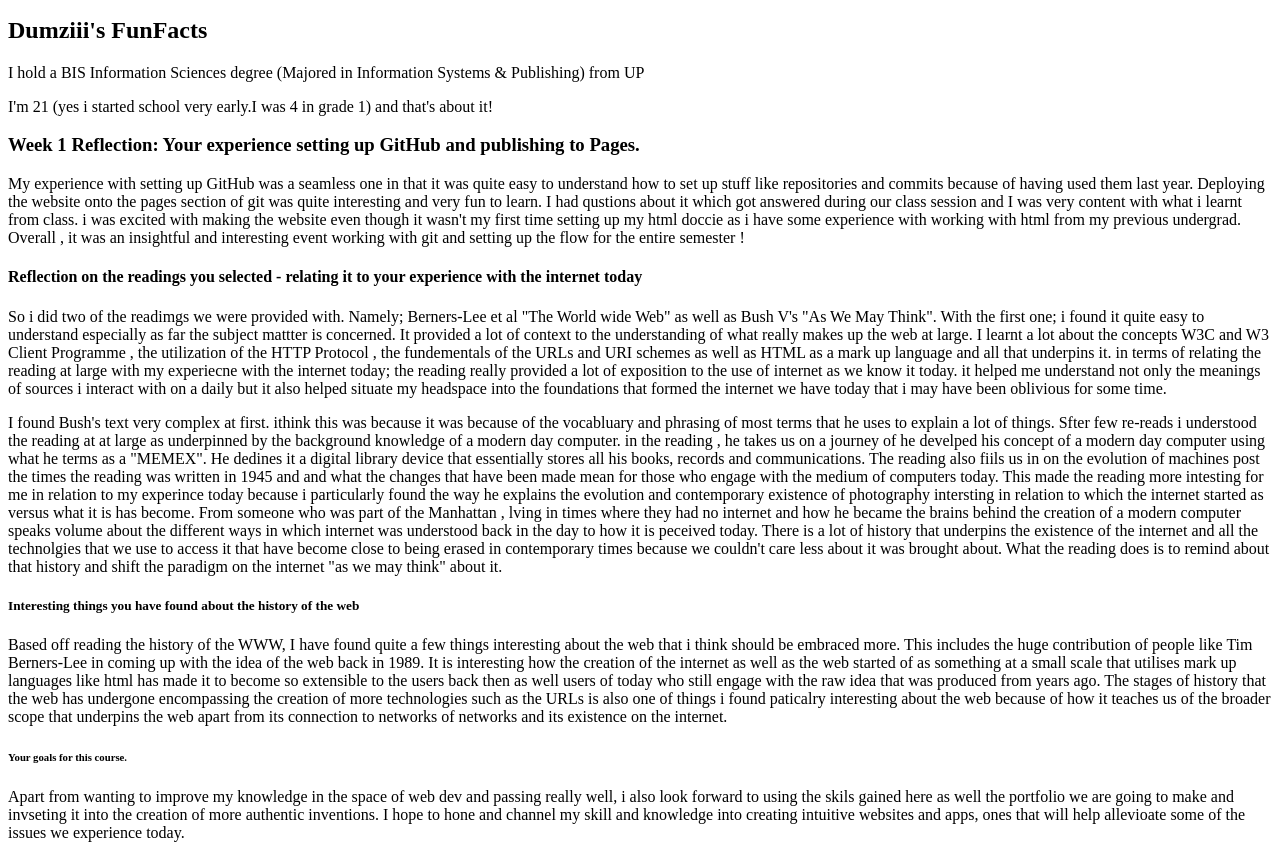
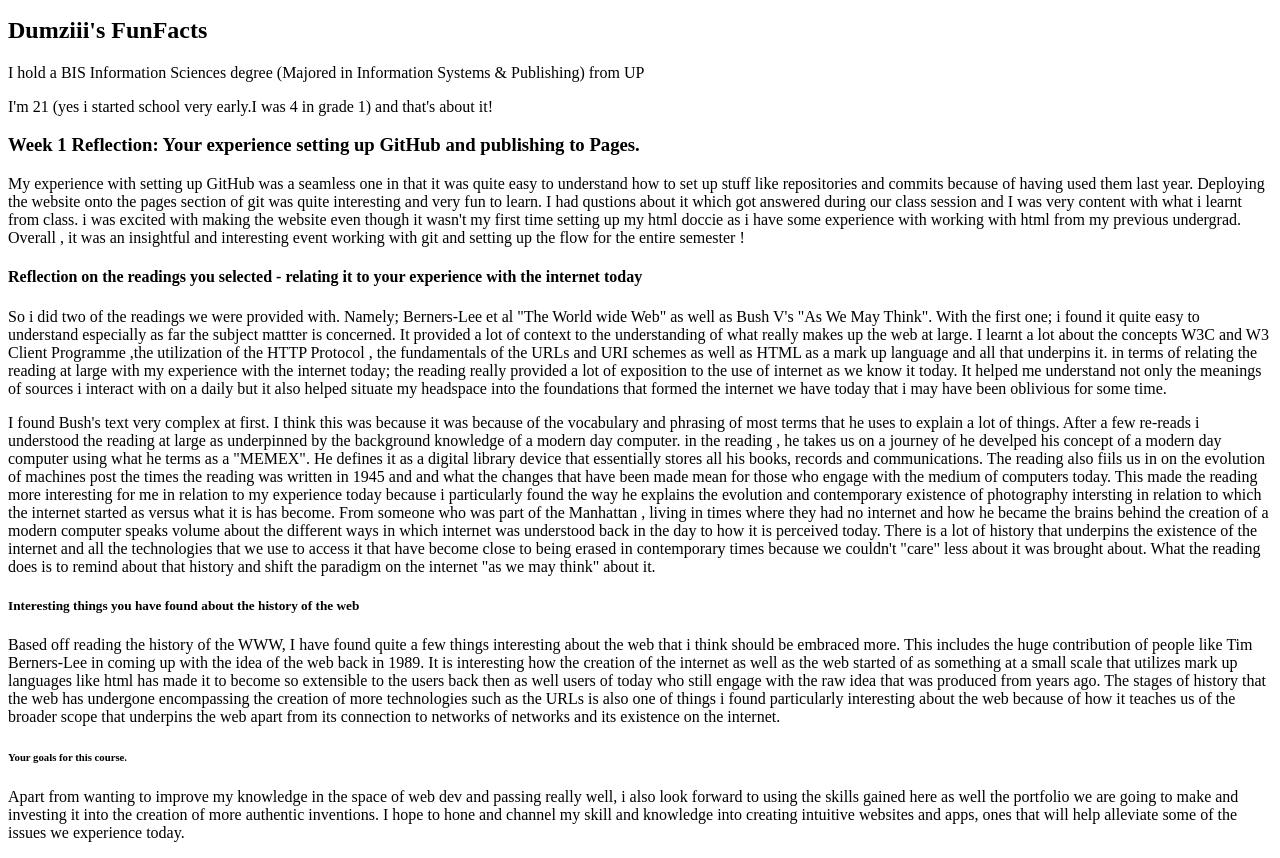
Before and after one commit to Wits-Digital-Arts-Interactive-Media/WSOA3028A_2444372, a plain HTML site: page Week 1 BlogPost.html in a window 1280 px wide. Shown: the part 101-959 px from the top of the page. Drawn offline with Linux system fonts and the light colour scheme.

Commit message:
Updated Week 1 Blog Post w Spelling and Grammar Fixes

```diff
--- a/Week 1 BlogPost.html
+++ b/Week 1 BlogPost.html
@@ -25,29 +25,29 @@
 
     <h4>Reflection on the readings you selected - relating it to your experience with the internet today</h4>
     <p>
-        So i did two of the readimgs we were provided with. Namely; Berners-Lee et al "The World wide Web" as well as Bush V's "As We May Think".
+        So i did two of the readings we were provided with. Namely; Berners-Lee et al "The World wide Web" as well as Bush V's "As We May Think".
         With the first one; i found it quite easy to understand especially as far the subject mattter is concerned. It provided a lot of
         context to the understanding of what really makes up the web at large. I learnt a lot about the concepts W3C and W3 Client Programme
-        , the utilization of the HTTP Protocol , the fundementals of the URLs and URI schemes as well as HTML as a mark up language
+        ,the utilization of the HTTP Protocol , the fundamentals of the URLs and URI schemes as well as HTML as a mark up language
         and all that underpins it.
-        in terms of relating the reading at large with my experiecne with the internet today; the reading really provided a lot of
-        exposition to the use of internet as we know it today. it helped me understand not only the meanings of sources i interact
+        in terms of relating the reading at large with my experience with the internet today; the reading really provided a lot of
+        exposition to the use of internet as we know it today. It helped me understand not only the meanings of sources i interact
         with on a daily but it also helped situate my headspace into the foundations that formed the internet we have today that
         i may have been oblivious for some time.
     </p>
     <p1>
-        I found Bush's text very complex at first.  ithink this was because it was because of the vocabluary and phrasing of most terms
-        that he uses to explain a lot of things. Sfter few re-reads i understood the reading at at large as underpinned by the background
+        I found Bush's text very complex at first. I think this was because it was because of the vocabulary and phrasing of most terms
+        that he uses to explain a lot of things. After a few re-reads i understood the reading at  large as underpinned by the background
         knowledge of a modern day computer. in the reading , he takes us on a journey of he develped his concept of a modern day computer
-        using what he terms as a "MEMEX". He dedines it a digital library device that essentially stores all his books, records and
+        using what he terms as a "MEMEX". He defines it as a digital library device that essentially stores all his books, records and
         communications. The reading also fiils us in on the evolution of machines post the times the reading was written in 1945 and
         and what the changes that have been made mean for those who engage with the medium of computers today. This made the reading
-        more intesting for me in relation to my experince today because i particularly found the way he explains the evolution and
+        more interesting for me in relation to my experience today because i particularly found the way he explains the evolution and
         contemporary existence of photography intersting in relation to which the internet started as versus what it is has become.
-        From someone who was part of the Manhattan , lving in times where they had no internet and how he became the brains behind
+        From someone who was part of the Manhattan , living in times where they had no internet and how he became the brains behind
         the creation of a modern computer speaks volume about the different ways in which internet was understood back in the day
-        to how it is peceived today. There is a lot of history that underpins the existence of the internet and all the technolgies
-        that we use to access it that have become close to being erased in contemporary times because we couldn't care less about
+        to how it is perceived today. There is a lot of history that underpins the existence of the internet and all the technologies
+        that we use to access it that have become close to being erased in contemporary times because we couldn't "care" less about
         it was brought about. What the reading does is to remind about that history and shift the paradigm on the internet "as we may think"
         about it.
     </p1>
@@ -56,18 +56,18 @@
     <p>
         Based off reading the history of the WWW, I have found quite a few things interesting about the web that i think should be
         embraced more. This includes the huge contribution of people like Tim Berners-Lee in coming up with the idea of the web back in
-        1989. It is interesting how the creation of the internet as well as the web started of as something at a small scale that utilises
+        1989. It is interesting how the creation of the internet as well as the web started of as something at a small scale that utilizes
         mark up languages like html has made it to become so extensible to the users back then as well users of today who still engage
         with the raw idea that was produced from years ago. The stages of history that the web has undergone encompassing the creation
-        of more technologies such as the URLs is also one of things i found paticalry interesting about the web because of how it teaches us
+        of more technologies such as the URLs is also one of things i found particularly interesting about the web because of how it teaches us
         of the broader scope that underpins the web apart from its connection to networks of networks and its existence on the internet.
     </p>
 
     <h6>Your goals for this course.</h6>
     <p>
-        Apart from wanting to improve my knowledge in the space of web dev and passing really well, i also look forward to using the skils gained here as well
-        the portfolio we are going to make and invseting it into the creation of more authentic inventions. I hope to hone and channel
-        my skill and knowledge into creating intuitive websites and apps, ones that will help allevioate some of the issues we experience
+        Apart from wanting to improve my knowledge in the space of web dev and passing really well, i also look forward to using the skills gained here as well
+        the portfolio we are going to make and investing it into the creation of more authentic inventions. I hope to hone and channel
+        my skill and knowledge into creating intuitive websites and apps, ones that will help alleviate some of the issues we experience
         today.
     </p>
 
```
